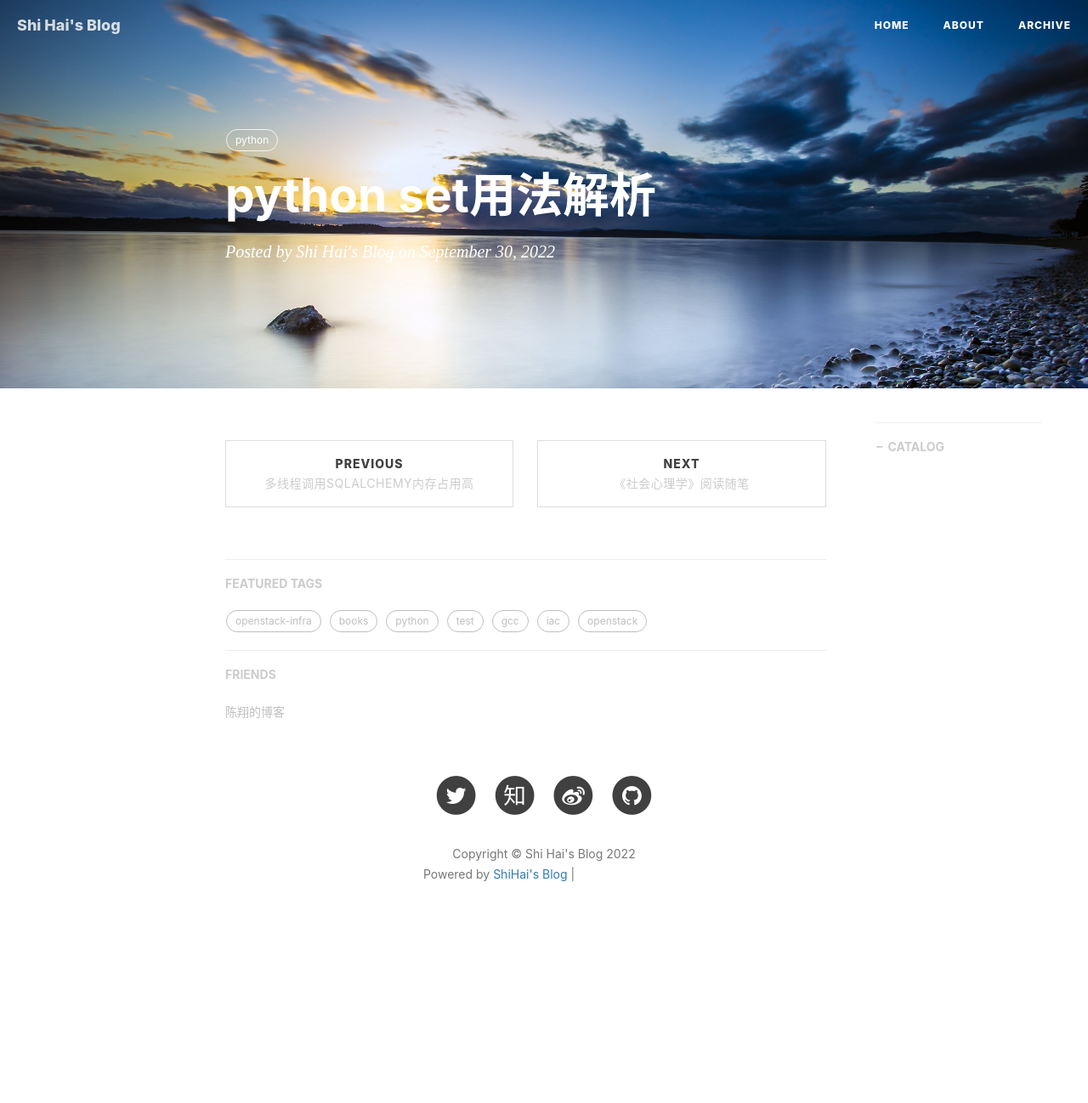
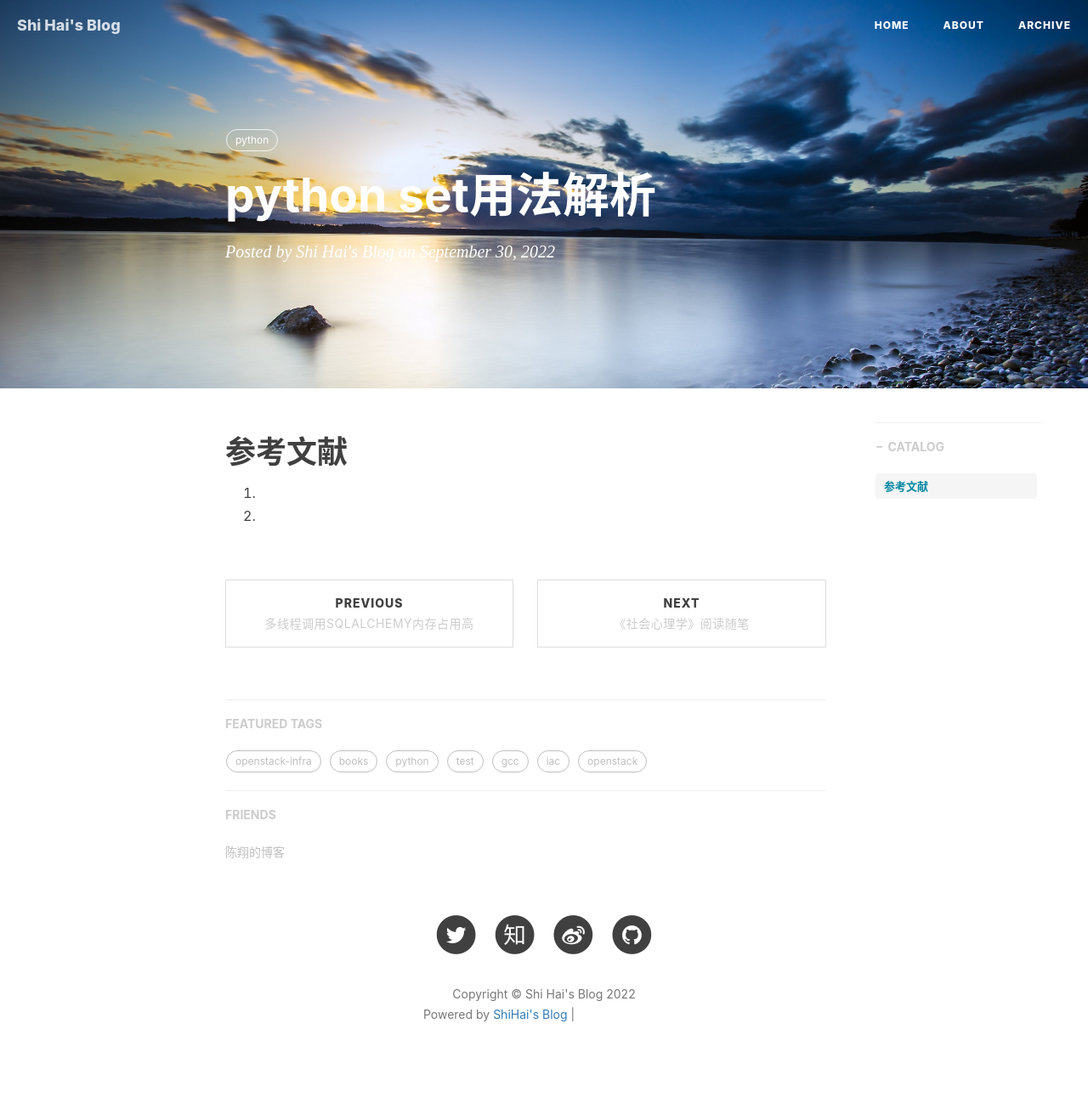
Before and after one commit to shihai1991/shihai1991.github.io, a Jekyll site: the page built from _posts/2022-09-30-python-set.md, in a window 1280 px wide. Shown: the whole page at 85% size. Built offline with Jekyll 4.4.1, drawn with Linux system fonts in a browser that asks for light colours; nearby versions of some CDN libraries; comment, search, counter and statistics services are not loaded; before the commit the page ends 1133 px from its top, so only the background shows below that; grey boxes are pictures that could not be loaded.

Commit message:
Update 2022-09-30-python-set.md

```diff
--- a/_posts/2022-09-30-python-set.md
+++ b/_posts/2022-09-30-python-set.md
@@ -8,3 +8,7 @@ tags:
   - python
 time: '2022.09.30 17:33:00'
 ---
+
+# 参考文献
+1. [](https://docs.python.org/3/tutorial/datastructures.html#sets)
+2. [](https://docs.python.org/3/library/stdtypes.html#set)
```
